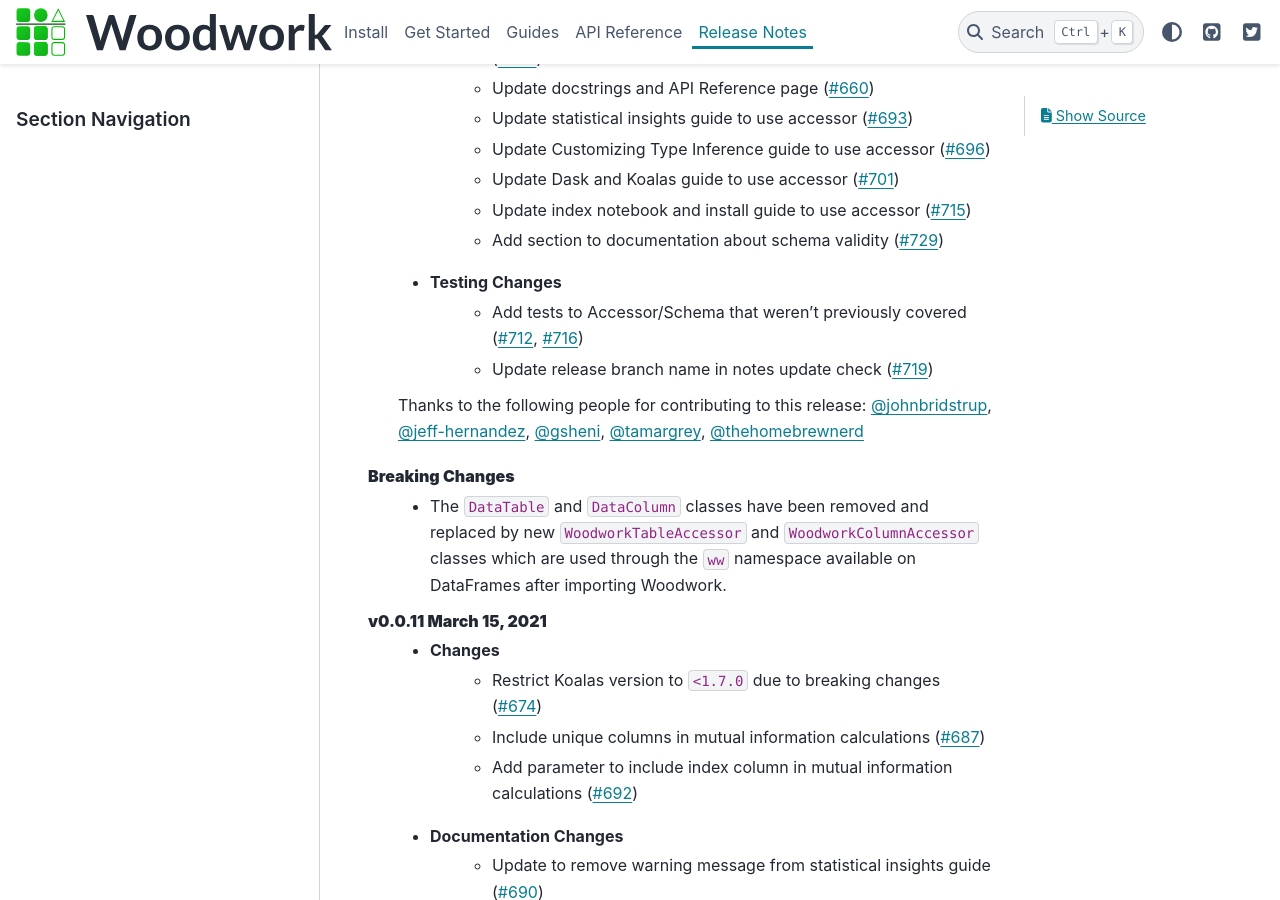
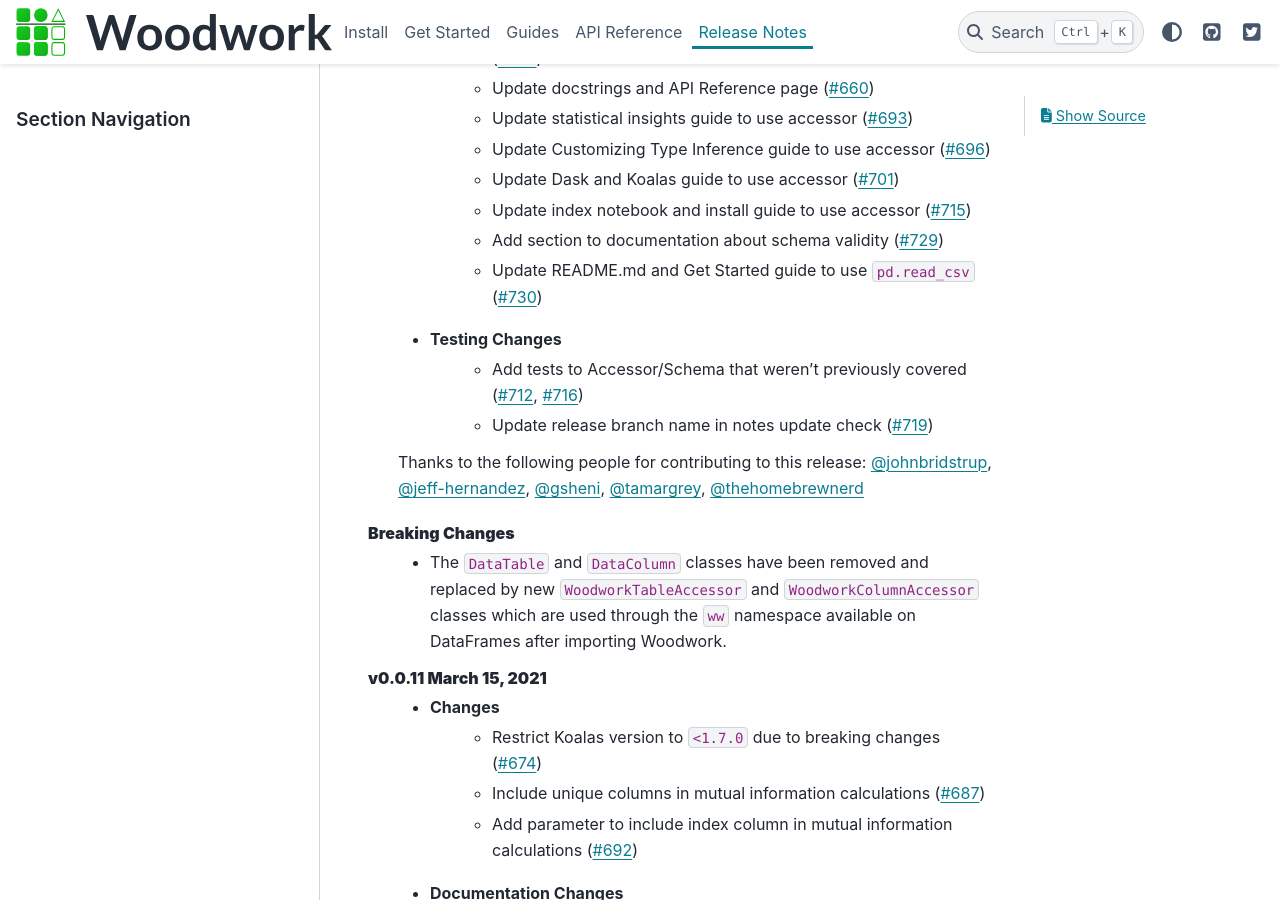
Before and after one commit to alteryx/woodwork, a Sphinx documentation site: the page built from docs/source/release_notes.rst, in a window 1280 px wide and 900 px high, scrolled down 2675 px. Built offline with Sphinx 7.4.7 and the PyData theme 0.15.4, drawn with Linux system fonts in a browser that asks for light colours; comment, search, counter and statistics services are not loaded.

Commit message:
update release notes

```diff
--- a/docs/source/release_notes.rst
+++ b/docs/source/release_notes.rst
@@ -68,6 +68,7 @@ Release Notes
         * Update Dask and Koalas guide to use accessor (:pr:`701`)
         * Update index notebook and install guide to use accessor (:pr:`715`)
         * Add section to documentation about schema validity (:pr:`729`)
+        * Update README.md and Get Started guide to use ``pd.read_csv`` (:pr:`730`)
     * Testing Changes
         * Add tests to Accessor/Schema that weren't previously covered (:pr:`712`, :pr:`716`)
         * Update release branch name in notes update check (:pr:`719`)
```
